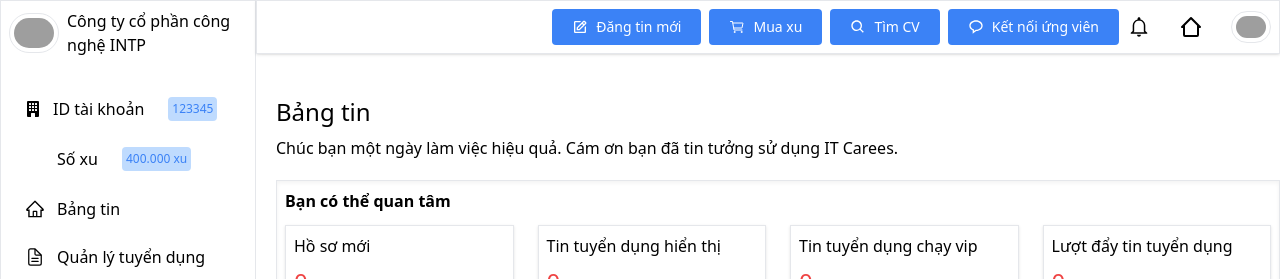
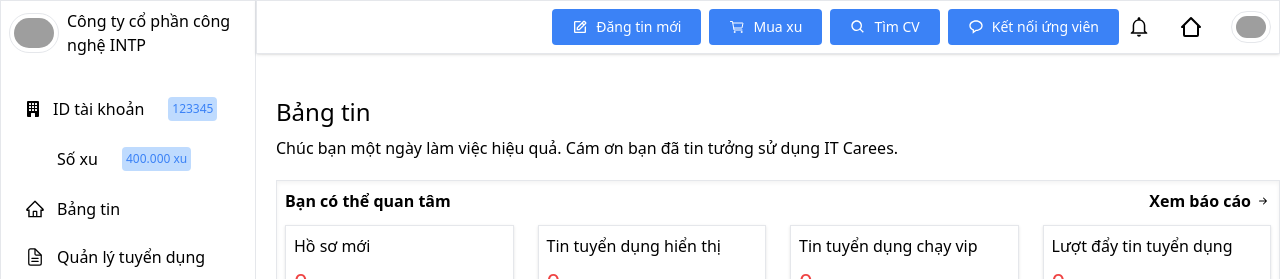
Before and after one commit to Thandinhcong/IT-Careers, a React (Vite) app in the folder FE/: page /company in a window 1280 px wide. Shown: the top 279 px of the page. Built offline with nearby package versions, Linux system fonts and the light colour scheme; grey boxes are pictures that could not be loaded; some icons are missing.

Commit message:
fix: update link báo cáo

```diff
--- a/FE/src/pages/Companys/FoderCom/index.tsx
+++ b/FE/src/pages/Companys/FoderCom/index.tsx
@@ -5,9 +5,12 @@ import { Link } from 'react-router-dom'
 const Forder = () => {
     return (
         <div className='shadow-inner border p-2 mt-5'>
-            <h6 className='font-semibold'>
+            <h6 className='font-semibold flex justify-between' >
                 Bạn có thể quan tâm
-
+                <Link to="" className='flex gap-1 items-center'>
+                    Xem báo cáo
+                    <span><BsArrowRightShort /></span>
+                </Link>
             </h6>
             <div className='grid grid-cols-4 gap-6'>
                 <div className='p-2 border shadow mt-3'>
```
